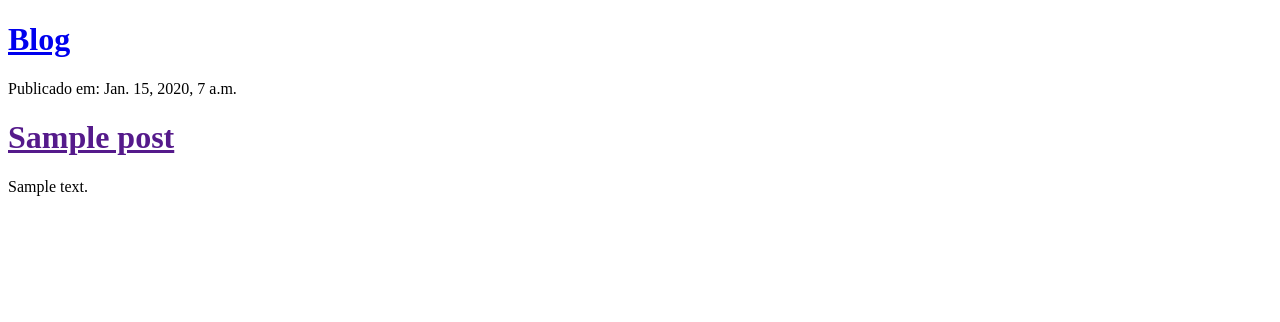
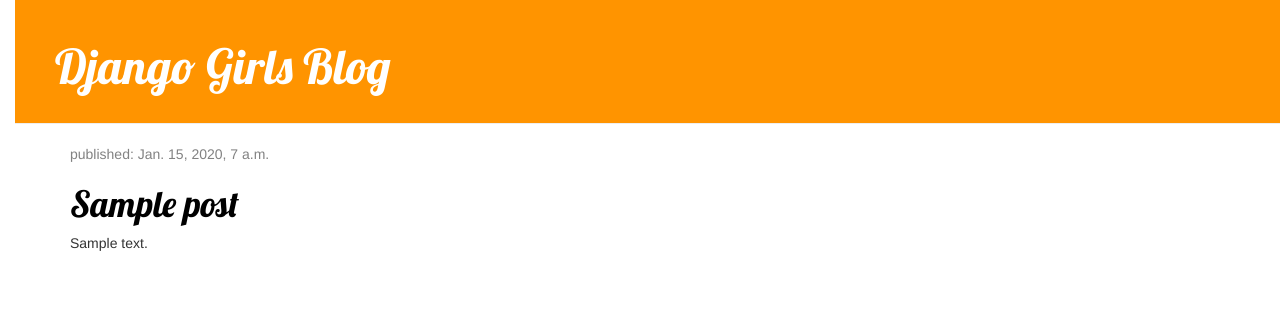
Before and after one commit to wizarapuk/my-first-blog, a Django app: page / in a window 1280 px wide. Shown: the top 322 px of the page. Run offline with Django 3.2, Linux system fonts and the light colour scheme; tables that the repository leaves empty hold one stand-in row (values such as "Sample post"); some libraries are stand-ins or nearby versions.

Commit message:
Added view and template for detailed blog post as well as CSS for the site.

```diff
--- /dev/null
+++ b/blog/static/css/blog.css
@@ -0,0 +1,55 @@
+h1 a {
+    color: #FCA205;
+    font-family: 'Lobster';
+}
+
+body {
+    padding-left: 15px;
+}
+
+.page-header{
+    background-color: #ff9400;
+    margin-top: 0;
+    padding: 20px 20px 20px 40px
+}
+
+.page-header h1, .page-header h1 a, .page-header h1 a:visited, .page-header h1 a:active {
+    color: #ffffff;
+    font-size: 36pt;
+    text-decoration: none;
+}
+
+.content {
+    margin-left: 40px;
+}
+
+h1,h2,h3,h4 {
+    font-family: 'Lobster', cursive;
+}
+
+.date {
+    color: #828282;
+}
+
+.save {
+    float: right;
+}
+
+.post-form textarea, .post-form input {
+    width: 100%;
+}
+
+.top-menu, .top-menu:hover, .top-menu:visited{
+    color: #ffffff;
+    float: right;
+    font-size: 26pt;
+    margin-right: 20px;
+}
+
+.post {
+    margin-bottom: 70px;
+}
+
+.post h1 a, .post h1 a:visited {
+    color: #000000;
+}
--- /dev/null
+++ b/blog/templates/blog/base.html
@@ -0,0 +1,24 @@
+<!DOCTYPE html>
+{% load static %}
+<html>
+    <head>
+        <link href="//fonts.googleapis.com/css?family=Lobster&subset=latin,latin-ext" rel="stylesheet" type="text/css">
+        <link rel="stylesheet" href="//maxcdn.bootstrapcdn.com/bootstrap/3.2.0/css/bootstrap.min.css">
+        <link rel="stylesheet" href="//maxcdn.bootstrapcdn.com/bootstrap/3.2.0/css/bootstrap-theme.min.css">
+        <link rel="stylesheet" href="{% static 'css/blog.css' %}">
+        <title>Blog Django Girls</title>
+    </head>
+    <body>
+    <div class="page-header">
+        <h1><a href="/">Django Girls Blog</a></h1>
+    </div>
+    <div class="content container">
+        <div class="row">
+            <div class="col-md-8">
+            {% block content %}
+            {% endblock %}
+            </div>
+        </div>
+    </div>
+</body>
+</html>
--- a/blog/templates/blog/post_list.html
+++ b/blog/templates/blog/post_list.html
@@ -1,19 +1,14 @@
 <!DOCTYPE html>
-<html>
-    <head>
-        <title>Blog Django Girls</title>
-    </head>
-    <body>
-        <div>
-            <h1><a href="/">Blog </a></h1>
-        </div>
-
-{% for post in posts %}
-    <div>
-        <p> Publicado em: {{ post.published_date}}</p>
-        <h1><a href="">{{ post.title }}</a></h1>
-        <p>{{ post.text|linebreaksbr }} </p>
-    </div>
-{% endfor %}
-    </body>
-</html>
+{% extends 'blog/base.html' %}
+{% load static %}
+        {% block content %}
+           {% for post in posts %}
+                <div class="post">
+                    <div class="date">
+                        <p>published: {{ post.published_date }}</p>
+                    </div>
+                    <h1><a href="{% url 'post_detail' pk=post.pk %}">{{ post.title }}</a></h1>
+                    <p>{{ post.text|linebreaksbr }}</p>
+                </div>
+            {% endfor %}
+        {% endblock %}
--- a/blog/urls.py
+++ b/blog/urls.py
@@ -3,4 +3,5 @@ from . import views
 
 urlpatterns = [
     path('', views.post_list, name='post_list'),
+    path('post/<int:pk>/', views.post_detail, name='post_detail')
 ]
--- a/blog/views.py
+++ b/blog/views.py
@@ -1,4 +1,4 @@
-from django.shortcuts import render
+from django.shortcuts import render, get_object_or_404
 from .models import Post
 from django.utils import timezone
 
@@ -8,3 +8,8 @@ from django.utils import timezone
 def post_list(request):
     posts = Post.objects.order_by('created_date')
     return render(request, 'blog/post_list.html', {'posts':posts})
+
+
+def post_detail(request, pk):
+    post = get_object_or_404(Post, pk=pk)
+    return render(request, 'blog/post_detail.html', {'post': post})
```
Also changed, not shown: blog/templates/blog/post_detail.html (added, +14 -0 lines).
